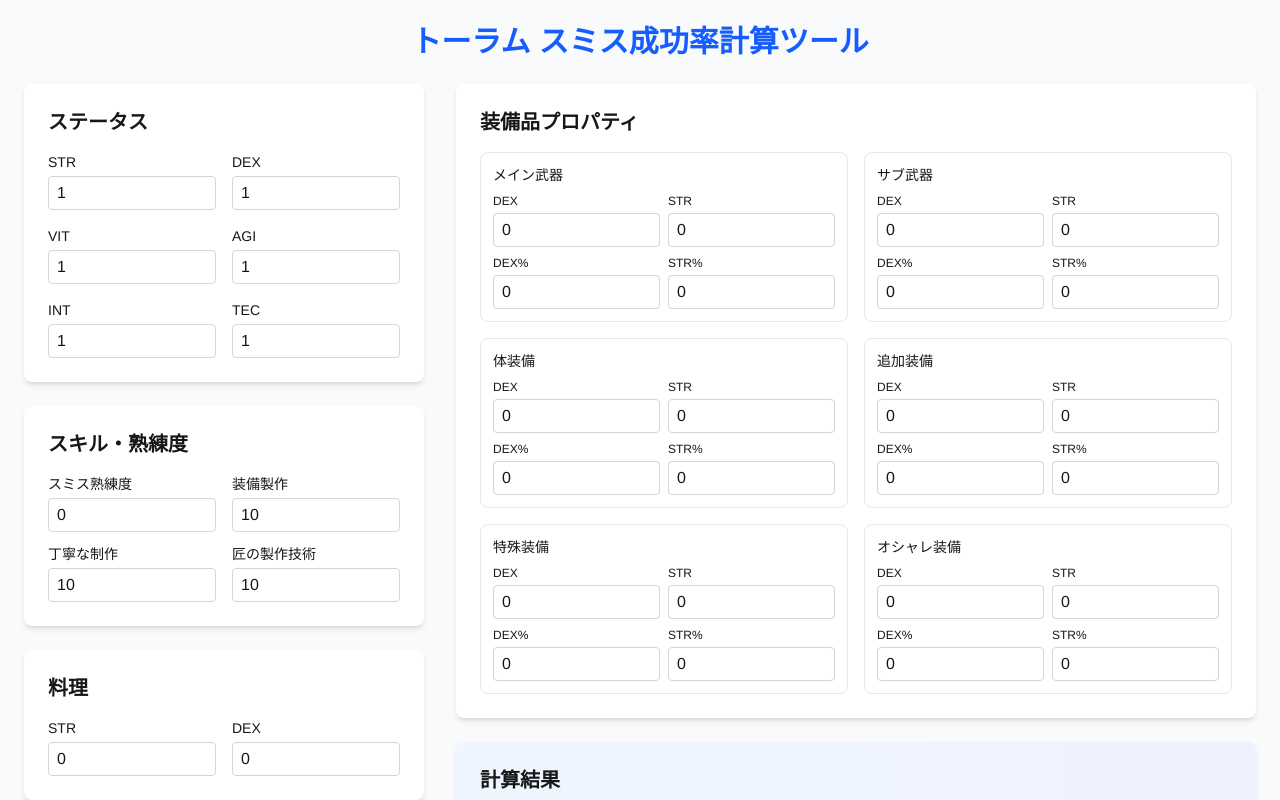
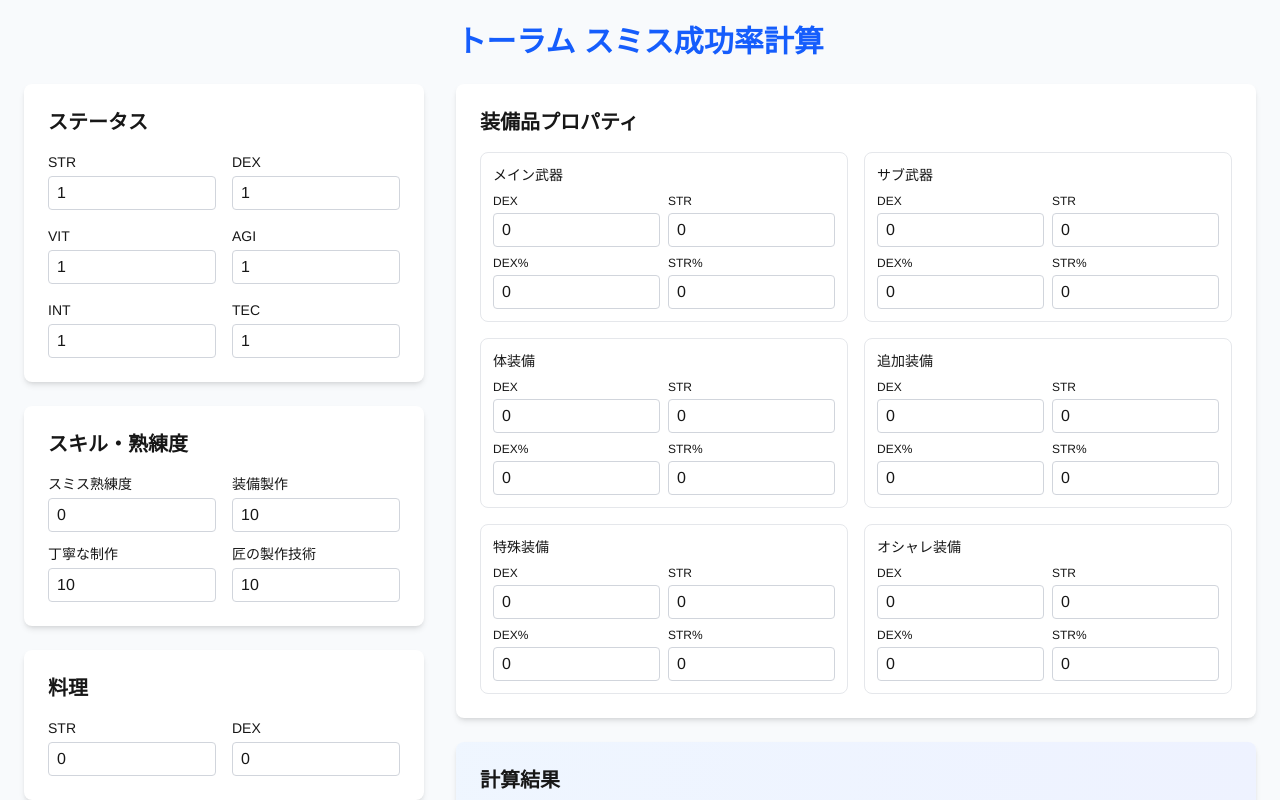
Before and after one commit to nukko-wq/toram-smith-calculator, a Next.js app: page / in a window 1280 px wide. Shown: the top 800 px of the page. Built offline with nearby package versions, Linux system fonts and the light colour scheme.

Commit message:
タイトルの変更

```diff
--- a/components/SmithCalculator.tsx
+++ b/components/SmithCalculator.tsx
@@ -114,7 +114,7 @@ export default function SmithCalculator() {
   return (
     <div className="max-w-7xl mx-auto p-4 lg:p-6 space-y-6 lg:space-y-8">
       <h1 className="text-xl lg:text-3xl font-bold text-center mb-4 lg:mb-6 text-blue-600">
-        トーラム スミス成功率計算ツール
+        トーラム スミス成功率計算
       </h1>
 
       <div className="grid grid-cols-1 lg:grid-cols-2 xl:grid-cols-[1fr_2fr] gap-6 lg:gap-8">
```
